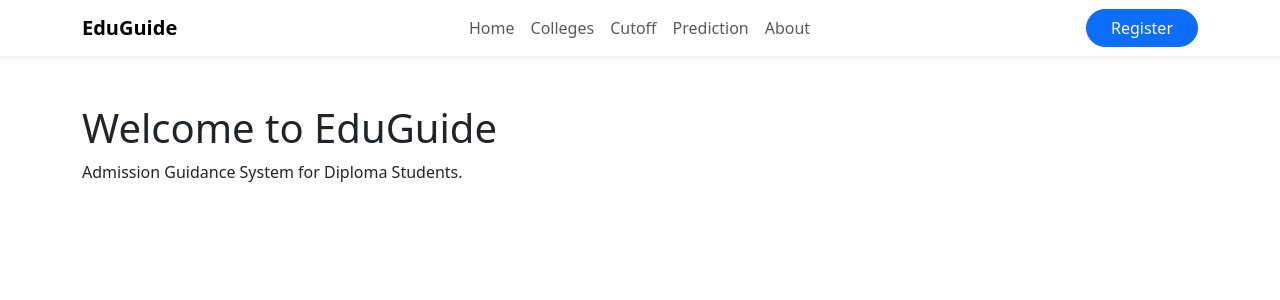
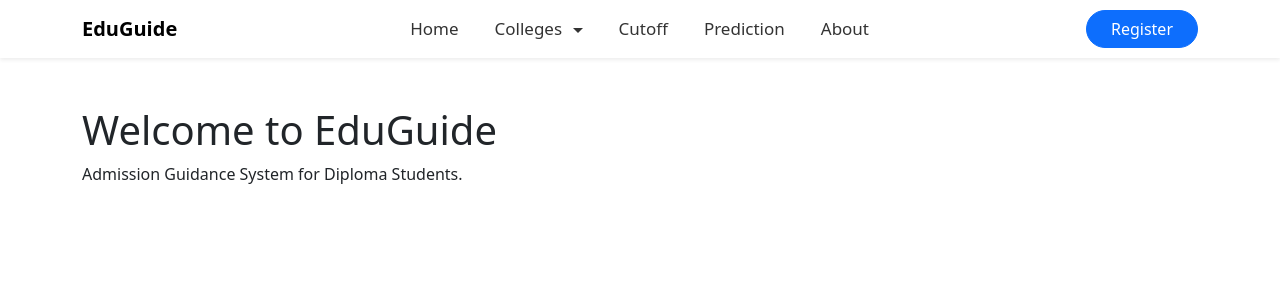
Before and after one commit to RiyaAhire/Eduguide, a Django app: page / in a window 1280 px wide. Shown: the top 300 px of the page. Run offline with Django 5.2, Linux system fonts and the light colour scheme.

Commit message:
Nabvar edited

```diff
--- a/static/css/styles.css
+++ b/static/css/styles.css
@@ -1,9 +1,74 @@
-body{
-    background:#f5f7fb;
+/* Navbar */
+.navbar-nav {
+    gap: 20px;
 }
 
-h1{
-    color:red;
-    text-align:center;
-    margin-top:100px;
+.navbar-nav .nav-link {
+    font-size: 18px;
+    font-weight: 500;
+    color: #333;
+    transition: 0.3s;
 }
+
+.navbar-nav .nav-link:hover {
+    color: #2563eb;
+}
+
+/* Navbar links */
+.navbar-nav .nav-link {
+    font-size: 17px;
+    font-weight: 500;
+    color: #333;
+    position: relative;
+    transition: color 0.3s ease;
+}
+
+
+/* Blue line animation */
+.navbar-nav .nav-link:not(.dropdown-toggle)::before {
+
+    content: "";
+    position: absolute;
+
+    width: 0%;
+    height: 3px;
+
+    background-color: #0d6efd;
+
+    left: 0;
+    bottom: 0;
+
+    transition: width .3s ease;
+
+}
+
+.navbar-nav .nav-link:not(.dropdown-toggle):hover::before {
+
+    width: 100%;
+}
+
+/* When cursor goes on navbar item */
+.navbar-nav .nav-link:hover {
+
+    color: #0d6efd;
+
+}
+
+
+/* Show blue line */
+
+
+
+/* Active page */
+.navbar-nav .nav-link.active {
+
+    color: #0d6efd;
+    font-weight: 600;
+
+}
+
+/* Fix dropdown arrow */
+.dropdown-toggle::after {
+    margin-left: 6px;
+    vertical-align: middle;
+}
--- a/templates/base.html
+++ b/templates/base.html
@@ -1,3 +1,4 @@
+{% load static %}
 <!DOCTYPE html>
 <html lang="en">
 
@@ -11,6 +12,8 @@
     <!-- Bootstrap -->
     <link href="https://cdn.jsdelivr.net/npm/bootstrap@5.3.3/dist/css/bootstrap.min.css"
           rel="stylesheet">
+
+    <link rel="stylesheet" href="{% static 'css/styles.css' %}">
 
 </head>
 
@@ -44,8 +47,38 @@
                         <a class="nav-link" href="{% url 'home' %}">Home</a>
                     </li>
 
-                    <li class="nav-item">
-                        <a class="nav-link" href="/colleges/">Colleges</a>
+                    <li class="nav-item dropdown">
+
+
+                       <a class="nav-link dropdown-toggle"
+                          href="#"
+                          id="collegeDropdown"
+                          role="button"
+                          data-bs-toggle="dropdown"
+                          aria-expanded="false">
+
+                         Colleges
+
+                    </a>
+
+    <ul class="dropdown-menu shadow border-0 rounded-4"
+        aria-labelledby="collegeDropdown">
+
+        <li>
+            <a class="dropdown-item py-2" href="/compare-colleges/">
+                Compare Colleges
+            </a>
+        </li>
+
+        <li>
+            <a class="dropdown-item py-2" href="/courses/">
+                Explore Courses
+            </a>
+        </li>
+
+    </ul>
+
+
                     </li>
 
                     <li class="nav-item">
--- a/users/templates/journal/index.html
+++ b/users/templates/journal/index.html
@@ -1,5 +1,6 @@
+
 {% extends 'base.html' %}
-
+{% load static %}
 {% block content %}
 
 <section class="py-5">
```
